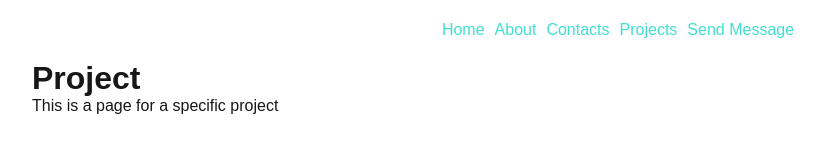
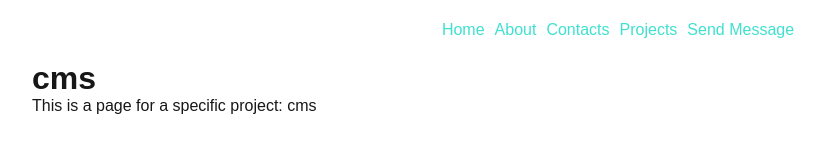
Before and after one commit to YuriyTikhonoff/next15-react19, a Next.js app: page /projects/cms in a window 1280 px wide. Shown: the top 165 px of the page, without its empty margins (22-847 px from the left). Built offline with nearby package versions, Linux system fonts and the light colour scheme.

Commit message:
Read the value of dynamic route

```diff
--- a/src/app/projects/[projectName]/page.tsx
+++ b/src/app/projects/[projectName]/page.tsx
@@ -1,12 +1,18 @@
 import React from "react"
 
-const Project: React.FC = () => {
+interface ProjectPageProps {
+  params: Promise<{ projectName: string }>
+}
+
+const ProjectPage: React.FC<ProjectPageProps> = async ({ params }) => {
+  const projectName = (await params).projectName
+  console.log(projectName)
   return (
     <div>
-      <h1>Project</h1>
-      <p>This is a page for a specific project </p>
+      <h1>{projectName}</h1>
+      <p>This is a page for a specific project: {projectName} </p>
     </div>
   )
 }
 
-export default Project
+export default ProjectPage
```
